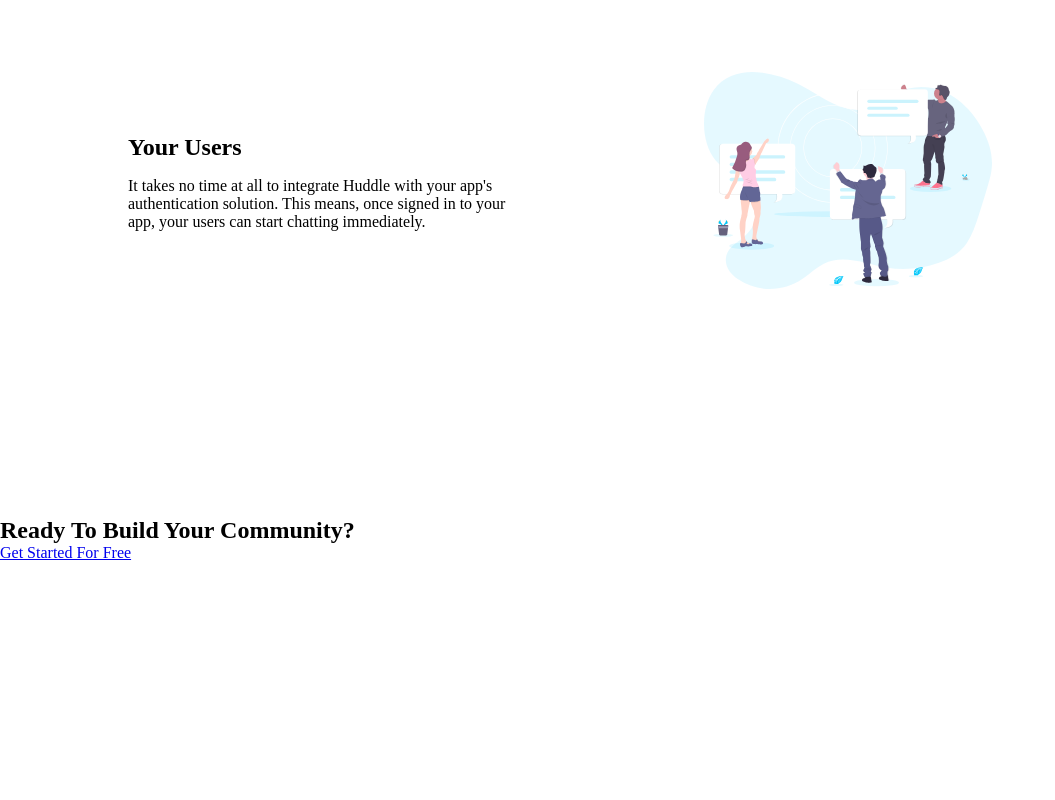
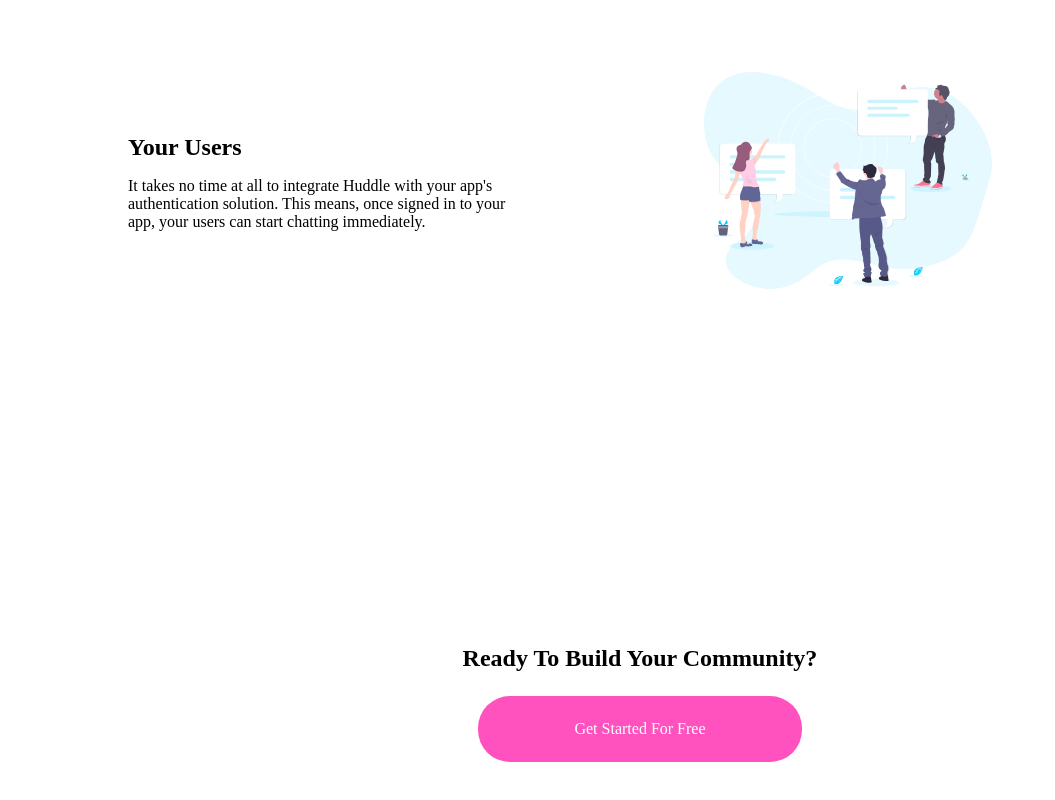
Before and after one commit to mohammad2003mrz/21-huddle-landing-page-with-curved-sections-master, a plain HTML site: page index.html in a window 1280 px wide. Shown: the part 3106-3906 px from the top of the page, without its empty margins (0-1055 px from the left). Before the commit the page ends 3668 px from the top, so only its background shows below. Drawn offline with Linux system fonts and the light colour scheme.

Commit message:
fix section-4

```diff
--- a/style.css
+++ b/style.css
@@ -175,3 +175,25 @@
   width: 70%;
   text-align: start;
 }
+/*   section-4  */
+.section-4 a:is(:link, :visited) {
+  text-decoration: none;
+  color: var(--white);
+  background-color: var(--Pink);
+  padding: 24px 96px;
+  border-radius: 32px;
+  display: inline-block;
+  transition: all 0.3s ease-in-out;
+}
+.section-4 a:is(:hover, :active) {
+  background-color: var(--Light-Pink);
+}
+.section-4 {
+  width: 100;
+  display: flex;
+  align-items: center;
+  justify-content: center;
+  flex-direction: column;
+  gap: 24px;
+  padding: 128px 0;
+}
```
